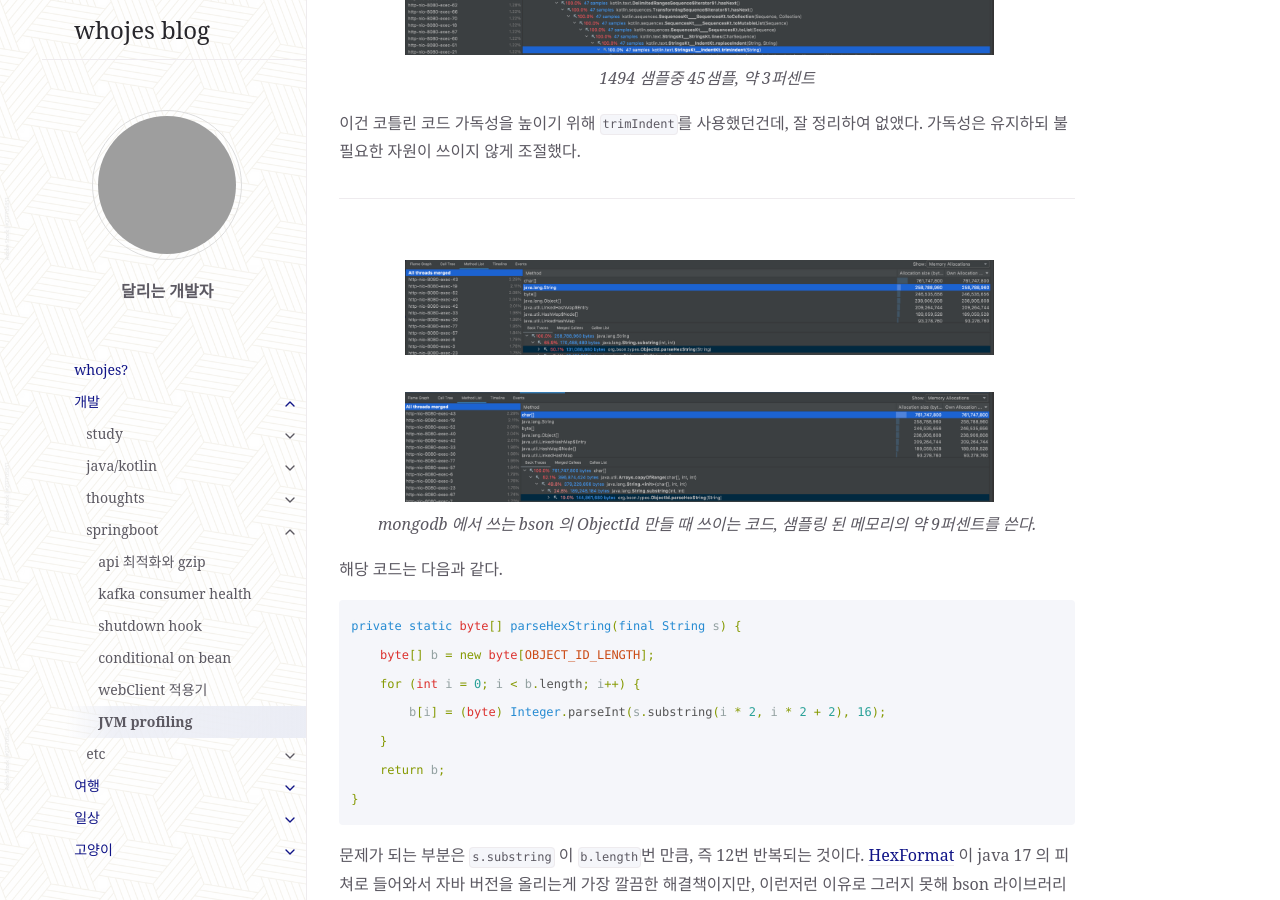
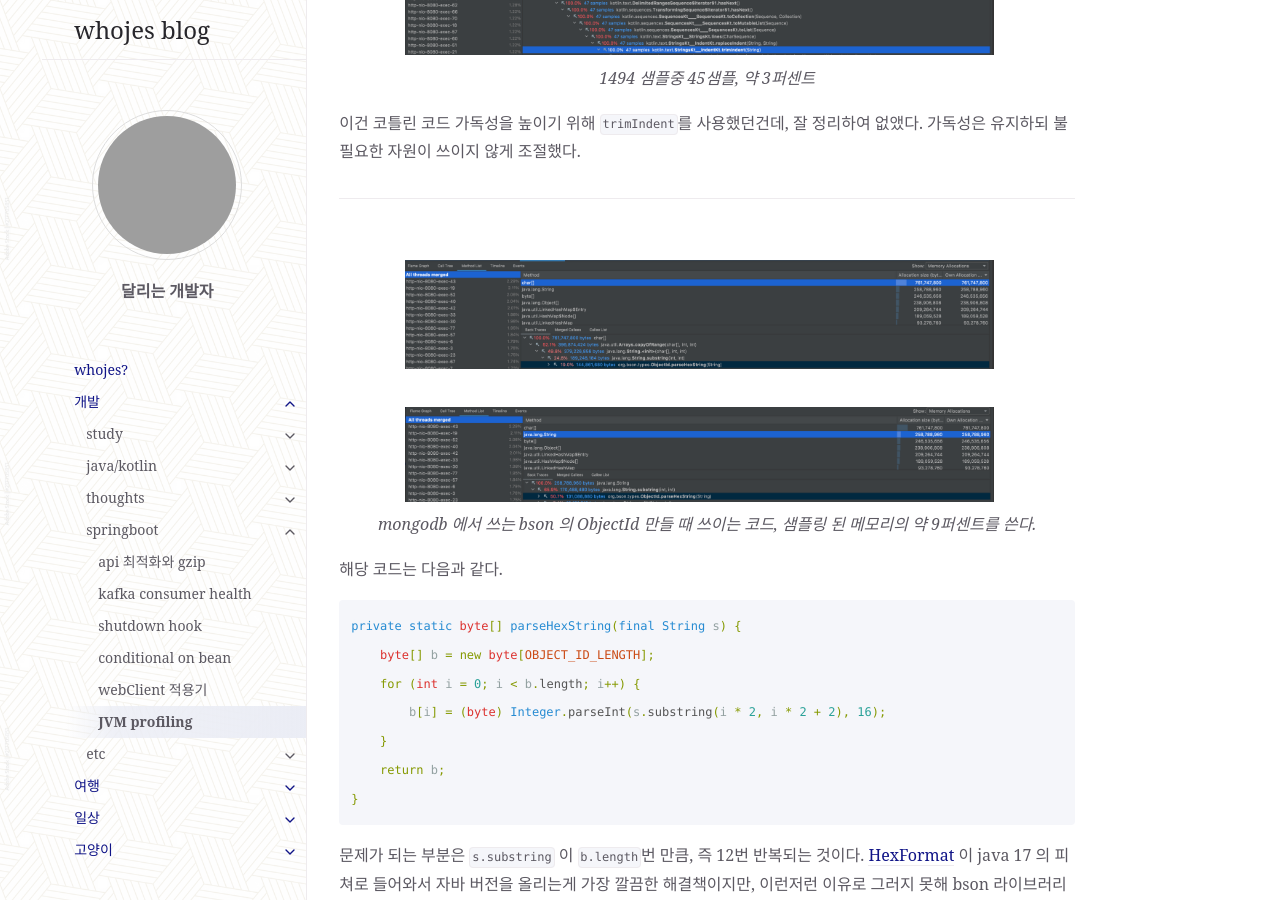
Before and after one commit to whojes/whojes.github.io, a Jekyll site: the page built from docs/develop/springboot/profiling.md, in a window 1280 px wide and 900 px high, scrolled down 2002 px. Built offline with Jekyll 4.4.1, drawn with Linux system fonts in a browser that asks for light colours; grey boxes are pictures that could not be loaded.

Commit message:
automessage

```diff
--- a/docs/develop/springboot/profiling.md
+++ b/docs/develop/springboot/profiling.md
@@ -78,8 +78,8 @@ fun parse(dateString: String): ZonedDateTime? {
 ---
 
 <p align="center">
+  <br><img alt="img-name" src="/assets/images/backend/profile_4.png" class="content-image-1"><br>
   <br><img alt="img-name" src="/assets/images/backend/profile_3.png" class="content-image-1"><br>
-  <br><img alt="img-name" src="/assets/images/backend/profile_4.png" class="content-image-1"><br>
   <em>mongodb 에서 쓰는 bson 의 ObjectId 만들 때 쓰이는 코드, 샘플링 된 메모리의 약 9퍼센트를 쓴다.</em><br>
 </p>
 
```
